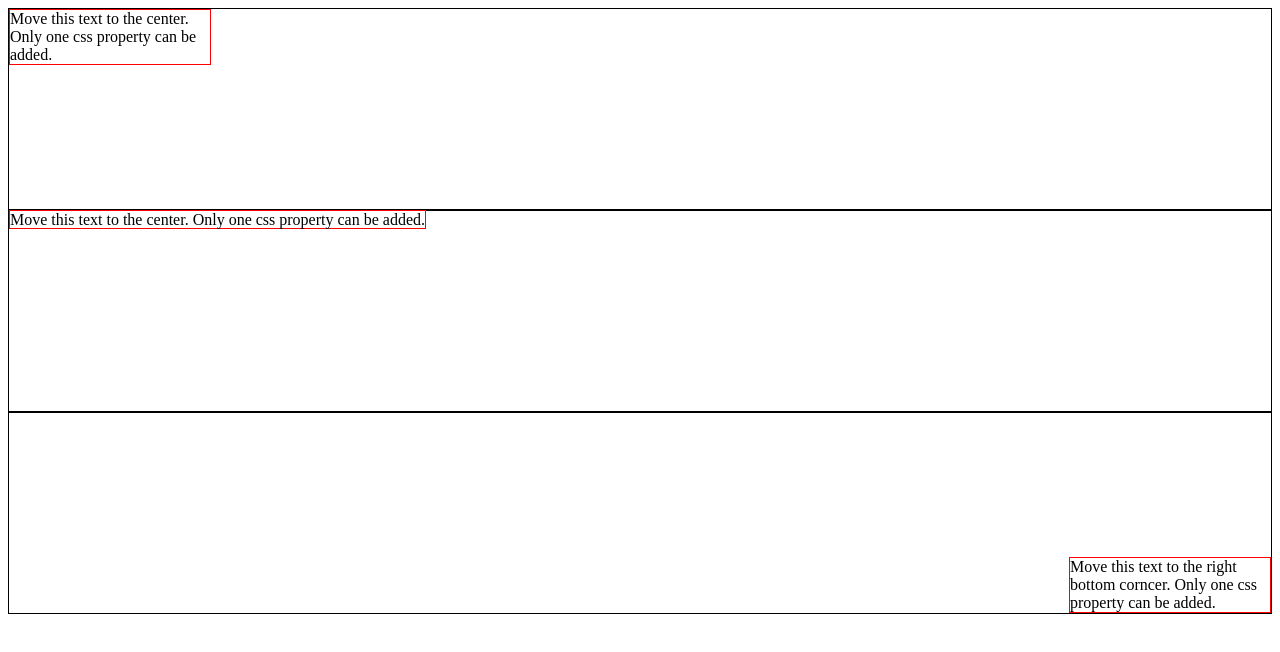
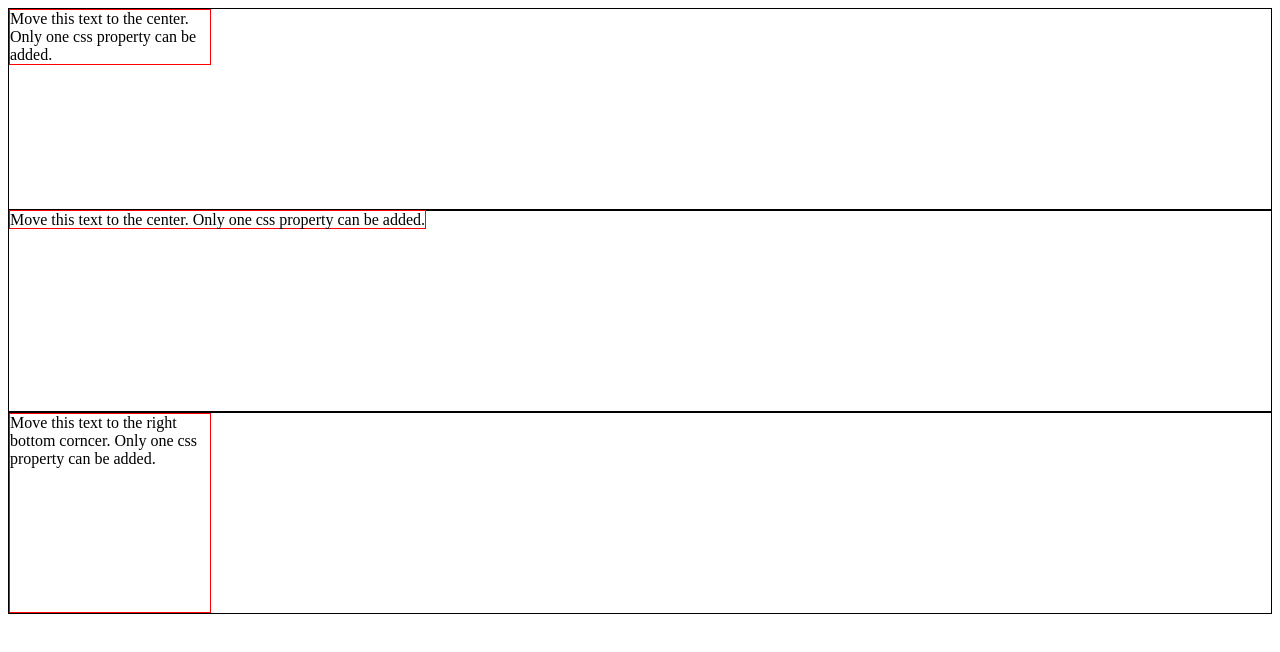
Before and after one commit to piotr-szybicki/interview-questions-ey, an Angular app: page / in a window 1280 px wide. Shown: the top 652 px of the page. Built offline with nearby package versions, Linux system fonts and the light colour scheme.

Commit message:
1 file modified

```diff
--- a/src/app/center-elements-3/center-elements-3.component.css
+++ b/src/app/center-elements-3/center-elements-3.component.css
@@ -2,8 +2,6 @@
   border: 1px solid black;
   height: 200px;
   display: flex;
-  align-items: flex-end;
-  justify-content: flex-end;
 }
 
 .child {
```
